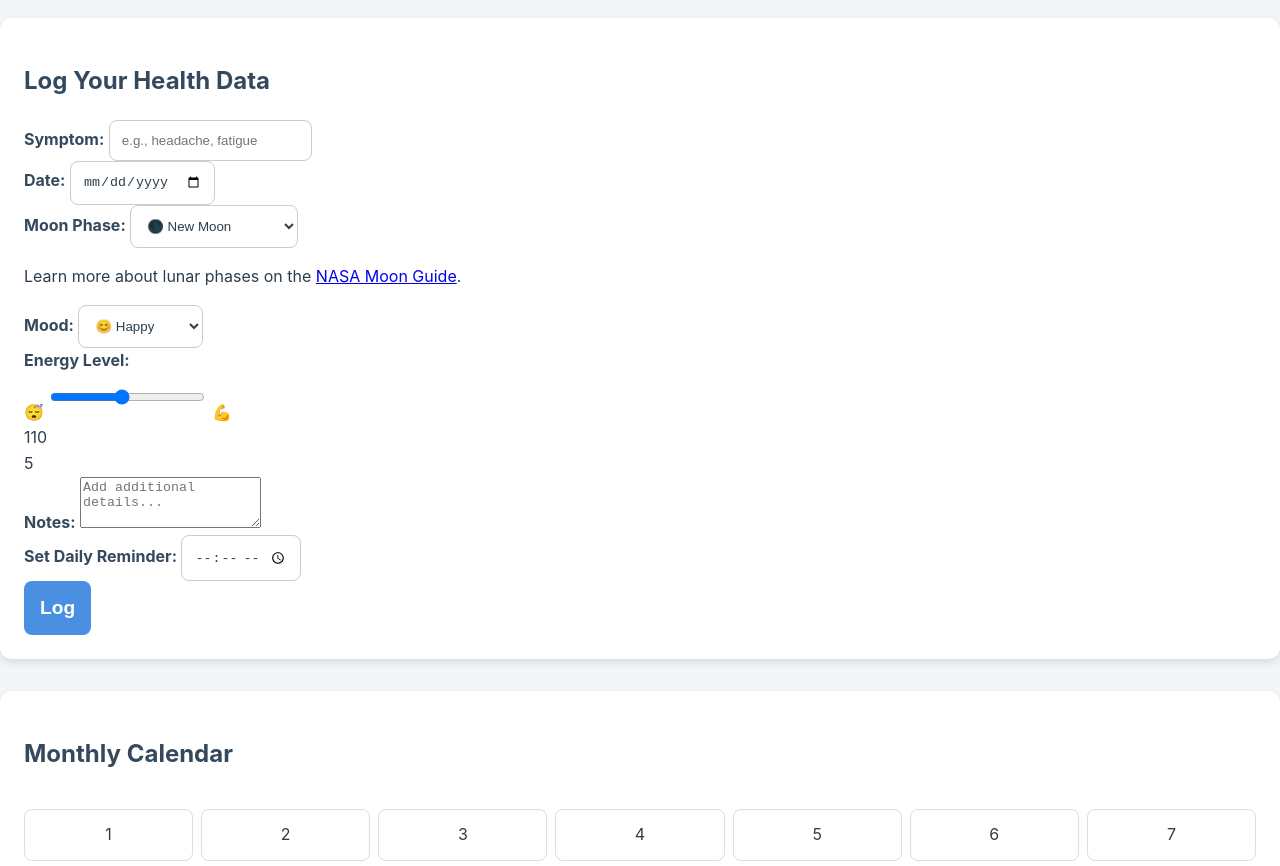
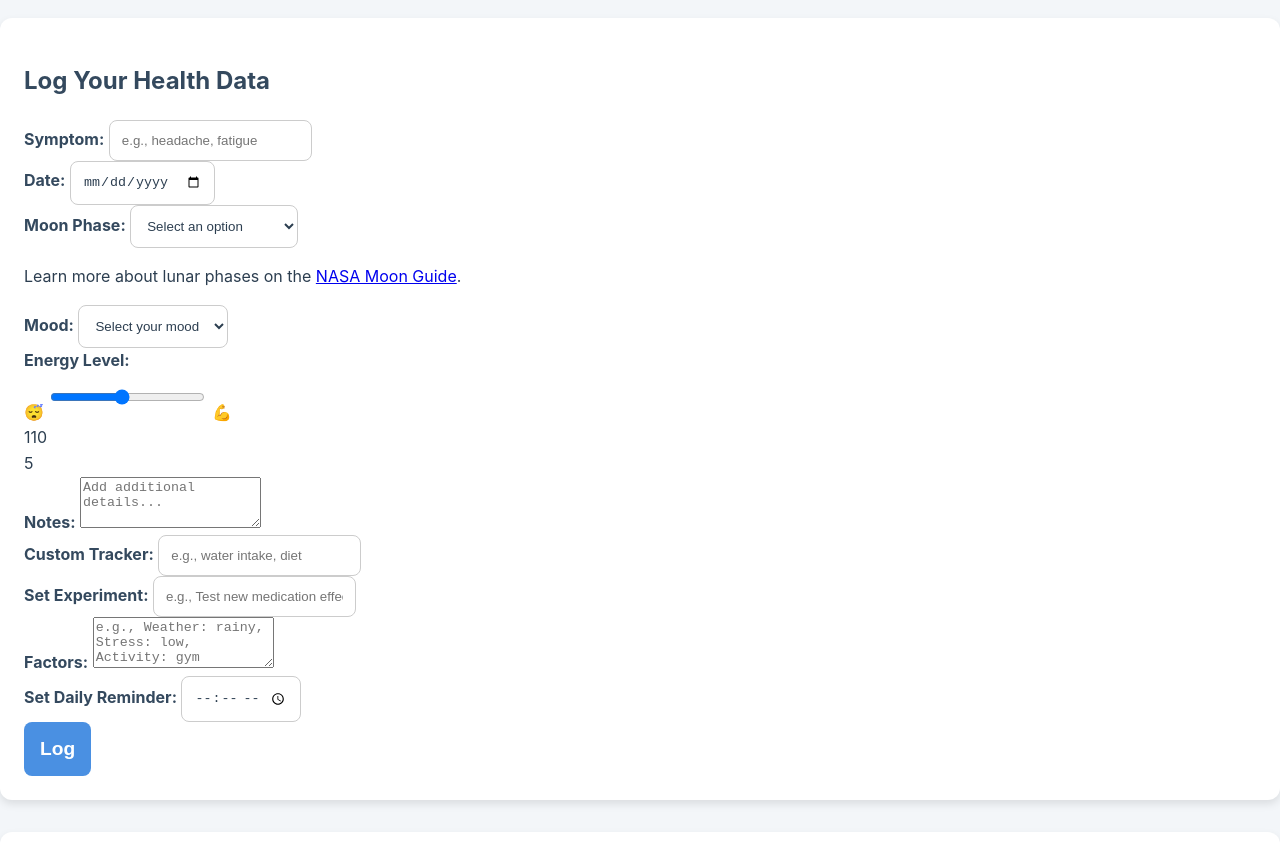
Before and after one commit to logmzahid/health-tracker-app, a plain HTML site: page health-tracker-app/index.html in a window 1280 px wide. Shown: the part 182-1048 px from the top of the page. Drawn offline with Linux system fonts and the light colour scheme.

Commit message:
index.html

```diff
--- a/health-tracker-app/index.html
+++ b/health-tracker-app/index.html
@@ -45,7 +45,9 @@
                     <div class="form-group">
                         <label for="lunar-phase">Moon Phase:</label>
                         <select id="lunar-phase" name="lunar-phase" required>
+                            <option value="" disabled selected>Select an option</option>
                             <option value="New Moon">🌑 New Moon</option>
+                            <option value="Waxing Crescent">🌒 Waxing Crescent</option>
                             <option value="Waxing Crescent">🌒 Waxing Crescent</option>
                             <option value="First Quarter">🌓 First Quarter</option>
                             <option value="Full Moon">🌕 Full Moon</option>
@@ -62,6 +64,7 @@
                     <div class="form-group">
                         <label for="mood">Mood:</label>
                             <select id="mood" name="mood" required>
+                                <option value="" disabled selected>Select your mood</option>
                                 <option value="Happy">😊 Happy</option>
                                 <option value="Sad">😢 Sad</option>
                                 <option value="Anxious">😟 Anxious</option>
@@ -92,9 +95,27 @@
                         <textarea id="notes" name="notes" rows="3" placeholder="Add additional details..."></textarea>
                     </div>
 
+                    <!-- Custom Trackers -->
+                    <div class="form-group">
+                        <label for="custom-tracker">Custom Tracker:</label>
+                        <input type="text" id="custom-tracker" name="custom-tracker" placeholder="e.g., water intake, diet">
+                    </div>
+
+                    <!-- Experiment Section -->
+                    <div class="form-group">
+                        <label for="experiment">Set Experiment:</label>
+                        <input type="text" id="experiment" name="experiment" placeholder="e.g., Test new medication effects">
+                    </div>
+
+                    <!-- Factors -->
+                    <div class="form-group">
+                        <label for="factors">Factors:</label>
+                        <textarea id="factors" name="factors" rows="3" placeholder="e.g., Weather: rainy, Stress: low, Activity: gym"></textarea>
+                    </div>
+
                     <!-- Reminder Option -->
                     <div class="form-group">
-                        <label for="reminder">Set Daily Reminder:</label>
+                        <label for="reminder-time">Set Daily Reminder:</label>
                         <input type="time" id="reminder-time" name="reminder-time">
                     </div>
 
@@ -119,7 +140,7 @@
             <section id="profile">
                 <h2>Profile</h2>
                 <div class="social-links">
-                    <a href="https://X.com" target="_blank">Follow us on X (formerly Twitter)</a>
+                    <a href="https://twitter.com" target="_blank">Follow us on X (formerly Twitter)</a>
                 </div>
             </section>
         </main>
```
Lines whose indentation alone changed are shown as unchanged.
